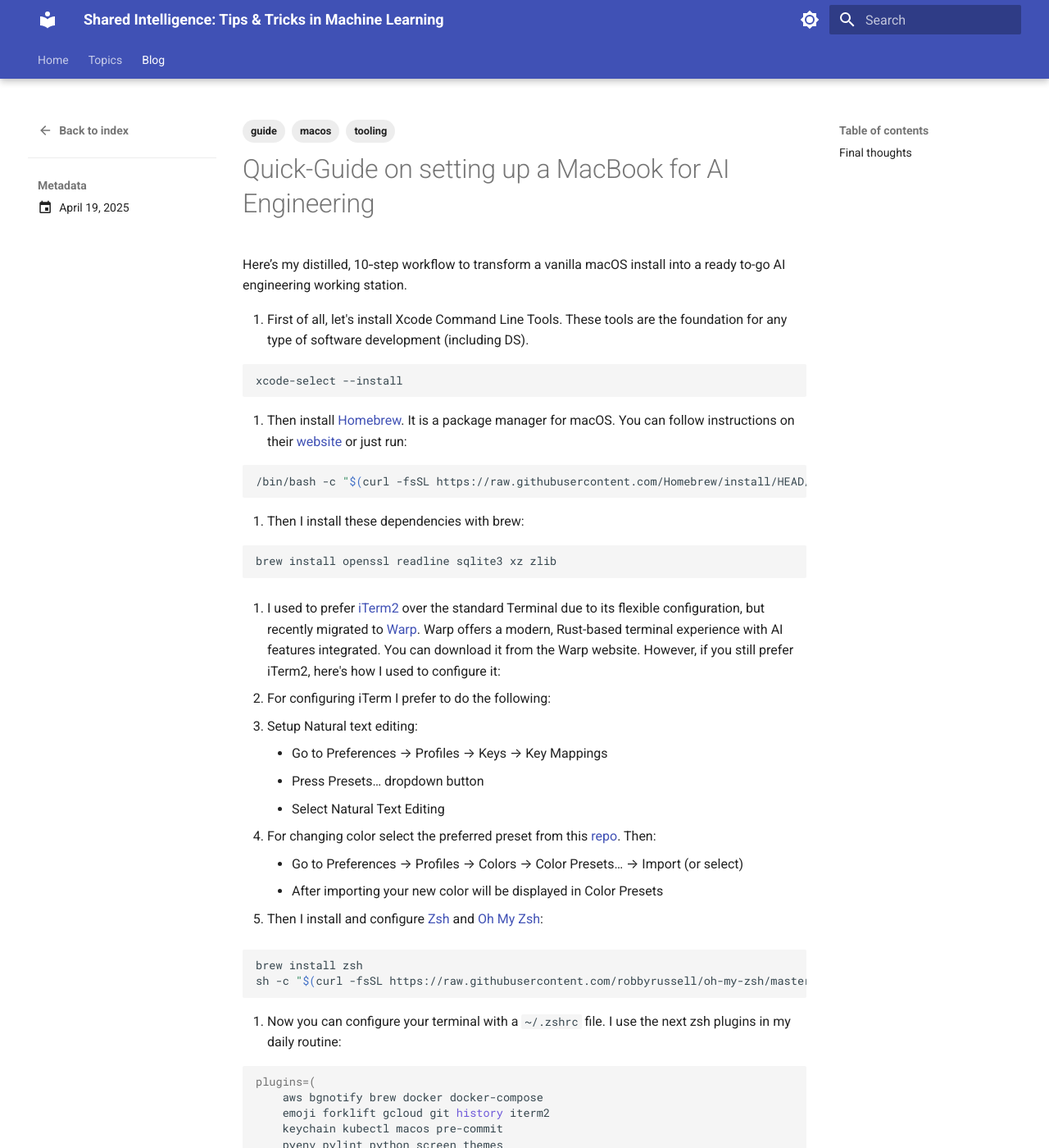
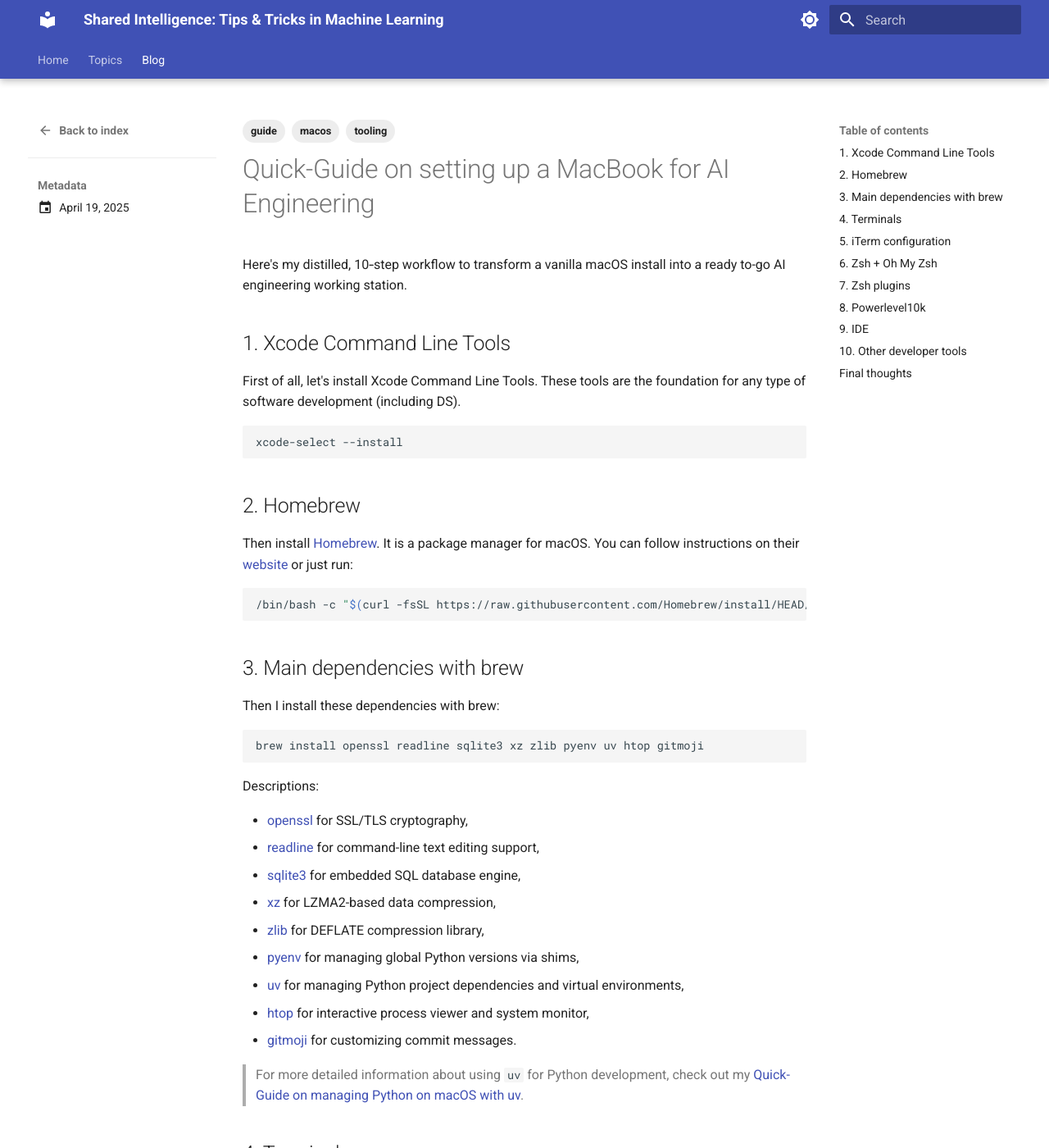
Before and after one commit to slavadubrov/notes, an MkDocs documentation site: the page built from docs/blog/posts/2025-04-19-setting-up-macbook.md, in a window 1280 px wide and 1400 px high. Shown: the whole window at 82% size. Built offline with MkDocs 1.6.1 and Material for MkDocs 9.7.7, drawn with Linux system fonts in a browser that asks for light colours; some of the changed text lies outside the part shown.

Commit message:
added toml guide

````diff
--- a/.pre-commit-config.yaml
+++ b/.pre-commit-config.yaml
@@ -70,5 +70,4 @@
     rev: v4.0.0-alpha.8
     hooks:
       - id: prettier
-        types_or:
-          [javascript, jsx, ts, tsx, json, css, scss, html, yaml, markdown]
+        types_or: [javascript, jsx, ts, tsx, json, css, scss, html, yaml]
--- a/docs/blog/posts/2025-04-19-setting-up-macbook.md
+++ b/docs/blog/posts/2025-04-19-setting-up-macbook.md
@@ -7,91 +7,117 @@
 
 # Quick-Guide on setting up a MacBook for AI Engineering
 
-Here’s my distilled, 10‑step workflow to transform a vanilla macOS install into a ready to-go AI engineering working station.
+Here's my distilled, 10‑step workflow to transform a vanilla macOS install into a ready to-go AI engineering working station.
 
 <!-- more -->
 
-1. First of all, let's install Xcode Command Line Tools. These tools are the foundation for any type of software development (including DS).
+## 1. Xcode Command Line Tools
 
-   ```bash
-   xcode-select --install
-   ```
+First of all, let's install Xcode Command Line Tools. These tools are the foundation for any type of software development (including DS).
 
-2. Then install [Homebrew](https://brew.sh). It is a package manager for macOS. You can follow instructions on their [website](https://brew.sh) or just run:
+```bash
+xcode-select --install
+```
 
-   ```bash
-   /bin/bash -c "$(curl -fsSL https://raw.githubusercontent.com/Homebrew/install/HEAD/install.sh)"
-   ```
+## 2. Homebrew
 
-3. Then I install these dependencies with brew:
+Then install [Homebrew](https://brew.sh). It is a package manager for macOS. You can follow instructions on their [website](https://brew.sh) or just run:
 
-   ```bash
-   brew install openssl readline sqlite3 xz zlib
-   ```
+```bash
+/bin/bash -c "$(curl -fsSL https://raw.githubusercontent.com/Homebrew/install/HEAD/install.sh)"
+```
 
-4. I used to prefer [iTerm2](https://www.iterm2.com) over the standard Terminal due to its flexible configuration, but recently migrated to [Warp](https://www.warp.dev/). Warp offers a modern, Rust-based terminal experience with AI features integrated. You can download it from the Warp website. However, if you still prefer iTerm2, here's how I used to configure it:
+## 3. Main dependencies with brew
 
-5. For configuring iTerm I prefer to do the following:
+Then I install these dependencies with brew:
 
-   - Setup Natural text editing:
+```bash
+brew install openssl readline sqlite3 xz zlib pyenv uv htop gitmoji
+```
 
-     - Go to Preferences → Profiles → Keys → Key Mappings
-     - Press Presets… dropdown button
-     - Select Natural Text Editing
+Descriptions:
 
-   - For changing color select the preferred preset from this [repo](https://github.com/mbadolato/iTerm2-Color-Schemes). Then:
-     - Go to Preferences → Profiles → Colors → Color Presets… → Import (or select)
-     - After importing your new color will be displayed in Color Presets
+- [openssl](https://www.openssl.org) for SSL/TLS cryptography,
+- [readline](https://tiswww.case.edu/php/chet/readline/rltop.html) for command-line text editing support,
+- [sqlite3](https://sqlite.org) for embedded SQL database engine,
+- [xz](https://tukaani.org/xz) for LZMA2-based data compression,
+- [zlib](https://zlib.net) for DEFLATE compression library,
+- [pyenv](https://github.com/pyenv/pyenv) for managing global Python versions via shims,
+- [uv](https://github.com/astral-sh/uv) for managing Python project dependencies and virtual environments,
+- [htop](https://htop.dev) for interactive process viewer and system monitor,
+- [gitmoji](https://gitmoji.dev) for customizing commit messages.
 
-6. Then I install and configure [Zsh](https://www.zsh.org) and [Oh My Zsh](https://github.com/robbyrussell/oh-my-zsh):
+> For more detailed information about using `uv` for Python development, check out my [Quick-Guide on managing Python on macOS with uv](2025-04-17-uv-on-macos.md).
 
-   ```bash
-   brew install zsh
-   sh -c "$(curl -fsSL https://raw.githubusercontent.com/robbyrussell/oh-my-zsh/master/tools/install.sh)"
-   ```
+## 4. Terminals
 
-7. Now you can configure your terminal with a `~/.zshrc` file. I use the next zsh plugins in my daily routine:
+I used to prefer [iTerm2](https://www.iterm2.com) over the standard Terminal due to its flexible configuration, but recently migrated to [Warp](https://www.warp.dev/). Warp offers a modern, Rust-based terminal experience with AI features integrated. You can download it from the Warp website. However, if you still prefer iTerm2, here's how I used to configure it:
 
-   ```bash
-   plugins=(
-       aws bgnotify brew docker docker-compose
-       emoji forklift gcloud git history iterm2
-       keychain kubectl macos pre-commit
-       pyenv pylint python screen themes
-       tmux virtualenv vscode
-       zsh-autosuggestions zsh-syntax-highlighting
-   )
-   ```
+## 5. iTerm configuration
 
-   A description of the plugins you can find [here](https://github.com/ohmyzsh/ohmyzsh/wiki/Plugins).
+For configuring iTerm I prefer to do the following:
 
-   Only the last two plugins (zsh-autosuggestions and zsh-syntax-highlighting) require additional installation. It's pretty simple, just check the following links:
+- Setup Natural text editing:
+    - Go to Preferences → Profiles → Keys → Key Mappings
+    - Press Presets… dropdown button
+    - Select Natural Text Editing
 
-   - [zsh-autosuggestions](https://github.com/zsh-users/zsh-autosuggestions)
-   - [zsh-syntax-highlighting](https://github.com/zsh-users/zsh-syntax-highlighting)
+- For changing color select the preferred preset from this [repo](https://github.com/mbadolato/iTerm2-Color-Schemes). Then:
+    - Go to Preferences → Profiles → Colors → Color Presets… → Import (or select)
+    - After importing your new color will be displayed in Color Presets
 
-8. I'm using the [Powerlevel10k](https://github.com/romkatv/powerlevel10k) theme in Zsh. It has installation assistance that helps you configure Zsh your way. Just follow the instruction on their [website](https://github.com/romkatv/powerlevel10k).
+## 6. Zsh + Oh My Zsh
 
-   If you have any issues with fonts in another terminal, you can install fonts separately.
-   For example, to configure VSCode to use the Nerd Font either follow this [instruction](https://github.com/romkatv/powerlevel10k/blob/master/font.md) or do the next:
+Then I install and configure [Zsh](https://www.zsh.org) and [Oh My Zsh](https://github.com/robbyrussell/oh-my-zsh):
 
-   1. Open VSCode Settings:
-   2. Set the Terminal Font:
+```bash
+brew install zsh
+sh -c "$(curl -fsSL https://raw.githubusercontent.com/robbyrussell/oh-my-zsh/master/tools/install.sh)"
+```
+
+## 7. Zsh plugins
+
+Now you can configure your terminal with a `~/.zshrc` file. I use the next zsh plugins in my daily routine:
+
+```bash
+plugins=(
+    aws bgnotify brew docker docker-compose
+    emoji forklift gcloud git history iterm2
+    keychain kubectl macos pre-commit
+    pyenv pylint python screen themes
+    tmux virtualenv vscode
+    zsh-autosuggestions zsh-syntax-highlighting
+)
+```
+
+A description of the plugins you can find [here](https://github.com/ohmyzsh/ohmyzsh/wiki/Plugins).
+
+Only the last two plugins (zsh-autosuggestions and zsh-syntax-highlighting) require additional installation. It's pretty simple, just check the following links:
+
+- [zsh-autosuggestions](https://github.com/zsh-users/zsh-autosuggestions)
+- [zsh-syntax-highlighting](https://github.com/zsh-users/zsh-syntax-highlighting)
+
+## 8. Powerlevel10k
+
+I'm using the [Powerlevel10k](https://github.com/romkatv/powerlevel10k) theme in Zsh. It has installation assistance that helps you configure Zsh your way. Just follow the instruction on their [website](https://github.com/romkatv/powerlevel10k).
+
+If you have any issues with fonts in another terminal, you can install fonts separately.
+For example, to configure VSCode to use the Nerd Font either follow this [instruction](https://github.com/romkatv/powerlevel10k/blob/master/font.md) or do the next:
+
+1. Open VSCode Settings:
+2. Set the Terminal Font:
       1. Search for terminal.integrated.fontFamily.
       2. Set its value to the name of the installed font, e.g., `MesloLGS NF`.
 
-9. For the terminal I also install:
+## 9. IDE
 
-   - [pyenv](https://github.com/pyenv/pyenv) for managing global Python versions via shims,
-   - [uv](https://github.com/astral-sh/uv) for managing Python project dependencies and virtual environments,
-   - [htop](https://htop.dev) for process monitoring,
-   - [gitmoji](https://gitmoji.dev) for customizing commit messages.
+I prefer [VSCode](https://code.visualstudio.com) or [Cursor](https://cursor.sh).
 
-   ```sh
-   brew install pyenv uv htop gitmoji
-   ```
+## 10. Other developer tools
 
-10. And of course, I always install [Cursor](https://cursor.sh) as my main IDE, [Docker](https://www.docker.com) for containerization, and [Ollama](https://ollama.com) for running LLMs locally.
+- [GitHub Desctop](https://github.com/apps/desktop)
+- [Docker](https://www.docker.com) or [its alternatives](https://spacelift.io/blog/docker-alternatives)
+- Local LLMs clients like [Ollama](https://ollama.com) or [LMStudio](https://lmstudio.ai)
 
 ## Final thoughts
 
````
Also changed, not shown: docs/blog/posts/2025-05-07-zshrc-vs-zprofile.md (+1 -1 lines), docs/blog/posts/2025-05-08-guide-pyproject-toml.md (added, +115 -0 lines).
